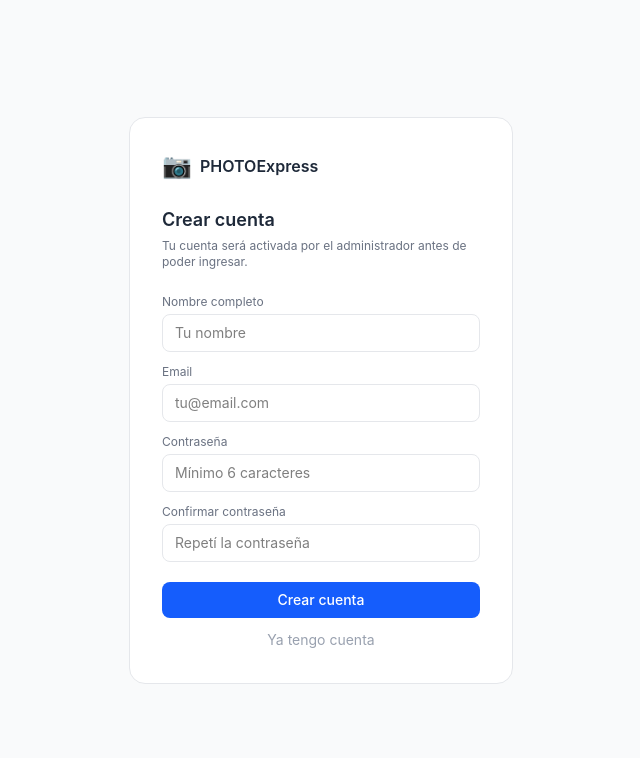
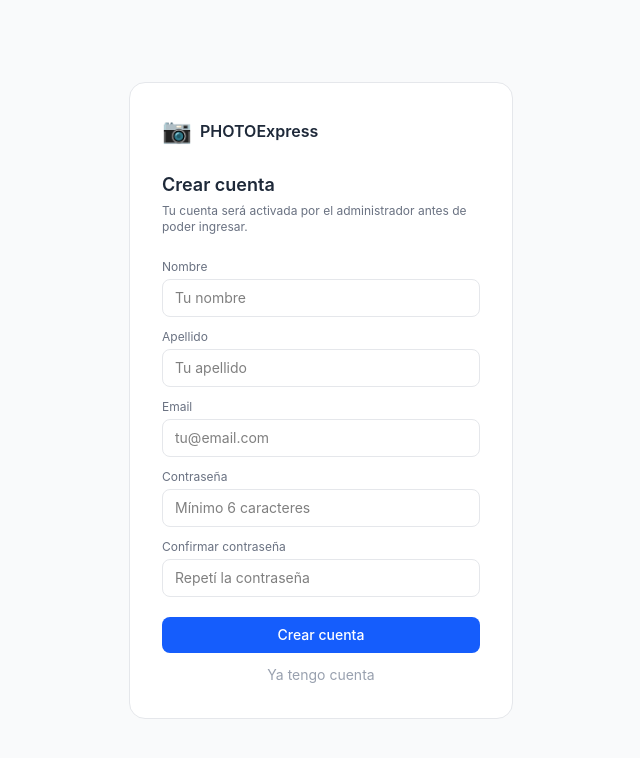
Before and after one commit to ventas2005ml-dot/PHOTOExpress, a React (Vite) app in the folder client/: page / in a window 1280 px wide. Both pictures are taken after a click on the button "¿No tenés cuenta? Registrate". Shown: the top 758 px of the page, without its empty margins (319-959 px from the left). Built offline with nearby package versions, Linux system fonts and the light colour scheme.

Commit message:
feat: separar nombre y apellido en registro

```diff
--- a/client/src/pages/Registro.jsx
+++ b/client/src/pages/Registro.jsx
@@ -1,13 +1,13 @@
 import { useState } from 'react'
 
 export default function Registro({ onVolver }) {
-  const [form, setForm] = useState({ nombre: '', email: '', password: '', confirmar: '' })
+  const [form, setForm] = useState({ nombre: '', apellido: '', email: '', password: '', confirmar: '' })
   const [cargando, setCargando] = useState(false)
   const [mensaje, setMensaje] = useState('')
   const [error, setError] = useState('')
 
   const handleSubmit = async () => {
-    if (!form.nombre || !form.email || !form.password) { setError('Completá todos los campos'); return }
+    if (!form.nombre || !form.apellido || !form.email || !form.password) { setError('Completá todos los campos'); return }
     if (form.password !== form.confirmar) { setError('Las contraseñas no coinciden'); return }
     if (form.password.length < 6) { setError('La contraseña debe tener al menos 6 caracteres'); return }
     setCargando(true)
@@ -15,7 +15,7 @@ export default function Registro({ onVolver }) {
     const res = await fetch('/api/auth/registro', {
       method: 'POST',
       headers: { 'Content-Type': 'application/json' },
-      body: JSON.stringify({ nombre: form.nombre, email: form.email, password: form.password, rol: 'cliente' })
+      body: JSON.stringify({ nombre: form.nombre + ' ' + form.apellido, email: form.email, password: form.password, rol: 'cliente' })
     })
     const data = await res.json()
     setCargando(false)
@@ -50,10 +50,16 @@ export default function Registro({ onVolver }) {
 
         <div className="space-y-3">
           <div>
-            <label className="text-xs text-gray-500 block mb-1">Nombre completo</label>
+            <label className="text-xs text-gray-500 block mb-1">Nombre</label>
             <input value={form.nombre} onChange={e => setForm({ ...form, nombre: e.target.value })}
               className="w-full border border-gray-200 rounded-lg px-3 py-2 text-sm focus:outline-none focus:ring-2 focus:ring-blue-500"
               placeholder="Tu nombre"/>
+          </div>
+          <div>
+            <label className="text-xs text-gray-500 block mb-1">Apellido</label>
+            <input value={form.apellido} onChange={e => setForm({ ...form, apellido: e.target.value })}
+              className="w-full border border-gray-200 rounded-lg px-3 py-2 text-sm focus:outline-none focus:ring-2 focus:ring-blue-500"
+              placeholder="Tu apellido"/>
           </div>
           <div>
             <label className="text-xs text-gray-500 block mb-1">Email</label>
```
